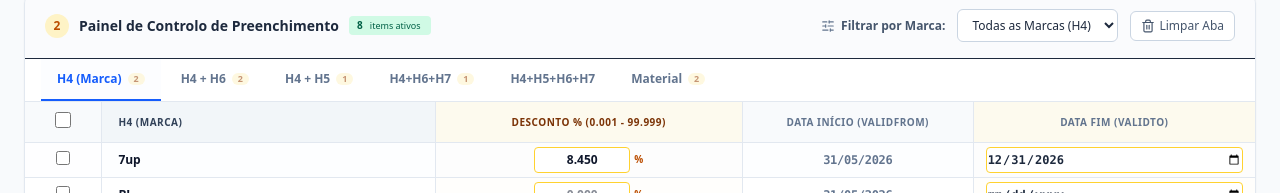
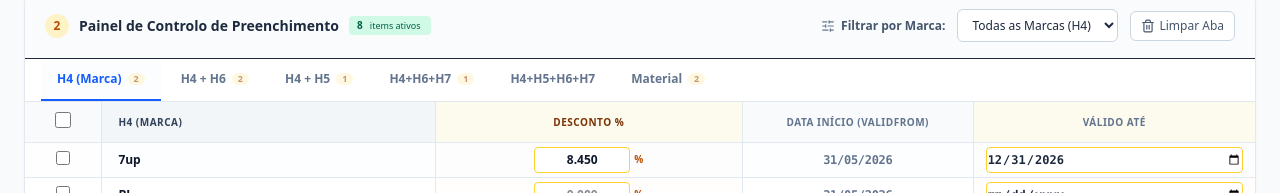
Before and after one commit to SumolCompalAFSN/carregar-descontos-vk11, a React (Vite) app: page / in a window 1280 px wide. Both pictures are taken after a click on the button "Ativar Demonstração Prática". Shown: the part 323-516 px from the top of the page. Built offline with nearby package versions, Linux system fonts and the light colour scheme.

Commit message:
Update App.tsx

```diff
--- a/src/App.tsx
+++ b/src/App.tsx
@@ -1827,13 +1827,13 @@ const totalPages = 1;
 
                       {/* INPUT FIELDS COLUMNS - COLORED AMBER FOR EXCEL CONVENTION */}
                       <th className="py-2.5 px-4 border-r border-slate-200 text-amber-900 bg-amber-50/80 font-extrabold text-center w-48">
-                        Desconto % (0.001 - 99.999)
+                        Desconto %
                       </th>
                       <th className="py-2.5 px-4 border-r border-slate-200 text-slate-500 bg-slate-50 font-bold text-center w-36 select-none">
                         Data Início (validFrom)
                       </th>
                       <th className="py-2.5 px-4 text-amber-905 bg-amber-50/80 font-extrabold text-center w-44">
-                        Data Fim (validTo)
+                        Válido até
                       </th>
                     </tr>
                   </thead>
```
